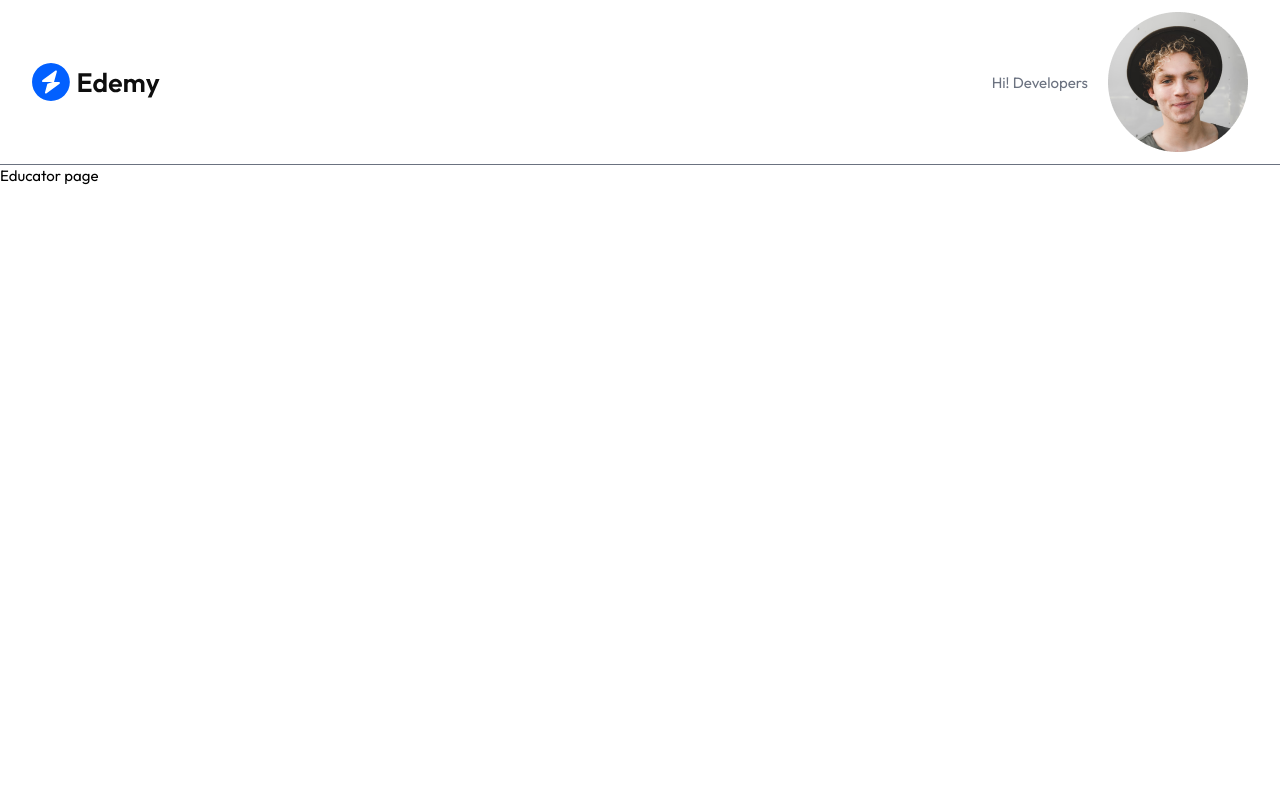
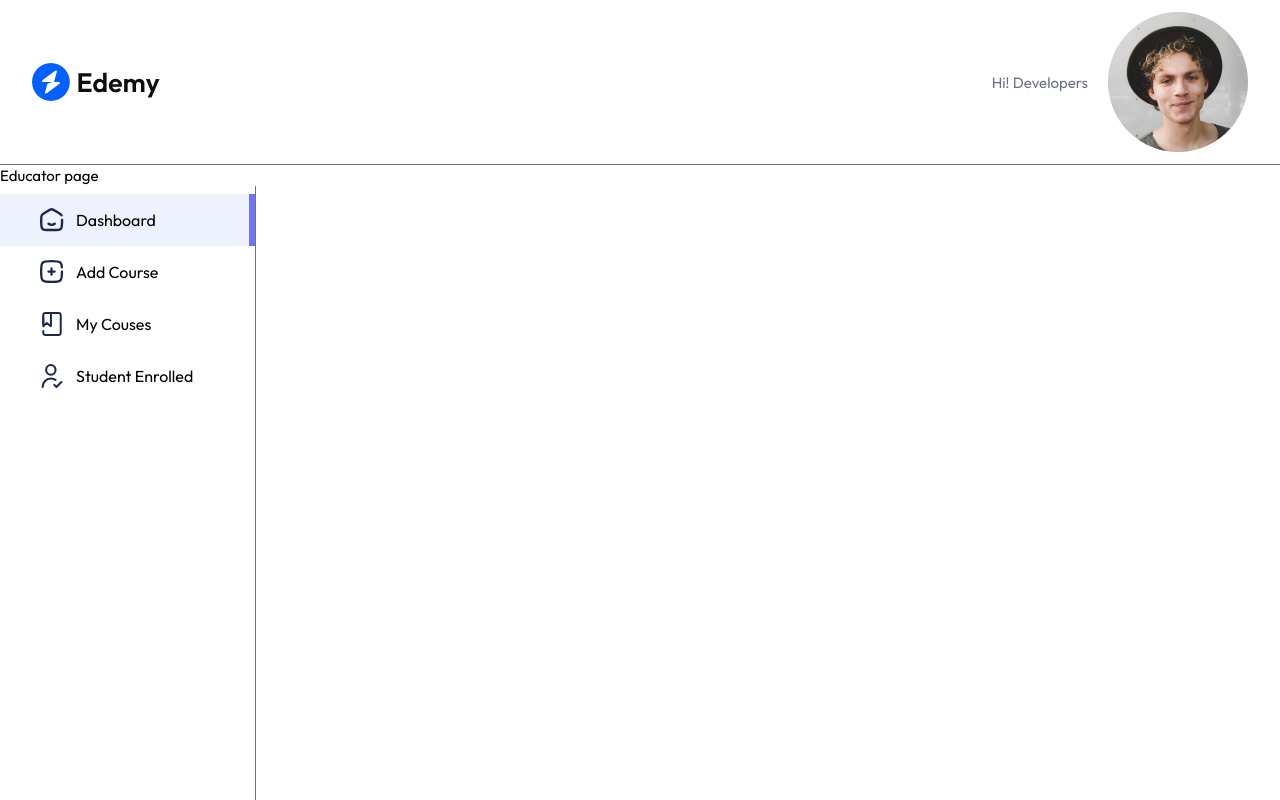
Before and after one commit to Sithum001/Edemy-Lms, a React (Vite) app in the folder client/: page /educator in a window 1280 px wide. Shown: the top 800 px of the page. Built offline with nearby package versions, Linux system fonts and the light colour scheme; no server answers.

Commit message:
educator sidebar

```diff
--- a/client/src/components/educator/Sidebar.jsx
+++ b/client/src/components/educator/Sidebar.jsx
@@ -1,9 +1,35 @@
-import React from 'react'
+import React,{ useContext } from 'react'
+import { AppContext } from '../../context/AppContext'
+import { assets } from '../../assets/assets'
+import { NavLink } from 'react-router-dom'
 
 const Sidebar = () => {
-  return (
-    <div>
-      <h1>Edu Sidebar</h1>
+
+  const {isEducator} = useContext(AppContext)
+
+  const menuItems = [
+        {name:'Dashboard', path:'/educator', icon: assets.home_icon},
+        {name:'Add Course', path:'/educator/add-course', icon: assets.add_icon},
+
+         {name:'My Couses', path:'/educator/my-courses', icon: assets.my_course_icon},
+         {name:'Student Enrolled', path:'/educator/student-enrolled', icon: assets.person_tick_icon},
+  ];
+  return isEducator && (
+    <div className='md:w-64 w-16 border-r min-h-screen text-base border-gray-500 py-2 flex flex-col'>
+      {menuItems.map((items)=>(
+        <NavLink
+        to={items.path}
+        key={items.name}
+        end={items.path === '/educator'}
+        className={({isActive})=>`flex items-center md:flex-row flex-col
+           md:justify-start justify-center py-3.5 md:px-10 gap-3 ${isActive ?'bg-indigo-50 border-r-[6px] border-indigo-500/90'
+            :'hover:bg-gray-100/90 border-r-[6px] border-white hover:border-gray-100/90'
+           }`}
+        >
+          <img src={items.icon} alt="" className='w-6 h-6' />
+          <p className='md:block hidden text-center'>{items.name}</p>
+        </NavLink>
+      ))}
     </div>
   )
 }
--- a/client/src/pages/educator/Educator.jsx
+++ b/client/src/pages/educator/Educator.jsx
@@ -1,14 +1,18 @@
 import React from 'react'
 import { Outlet } from 'react-router-dom'
 import Navbar from '../../components/educator/Navbar'
+import Sidebar from '../../components/educator/Sidebar'
 
 const Educator = () => {
   return (
     <div>
       <Navbar/>
       <h1>Educator page</h1>
-      <div>
-        {<Outlet/>}
+      <div className='flex'>
+        <Sidebar/>
+       <div className='flex-1'>
+         {<Outlet/>}
+       </div>
       </div>
     </div>
   )
```
